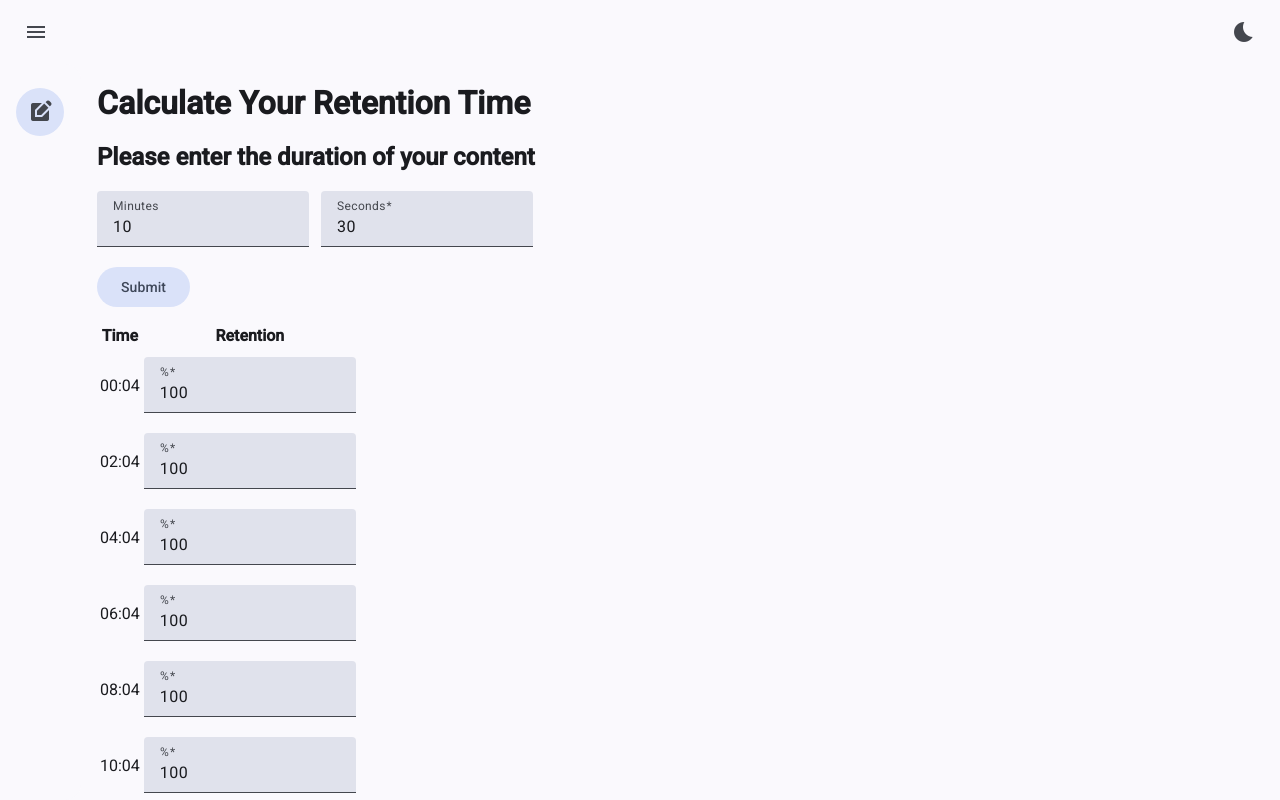
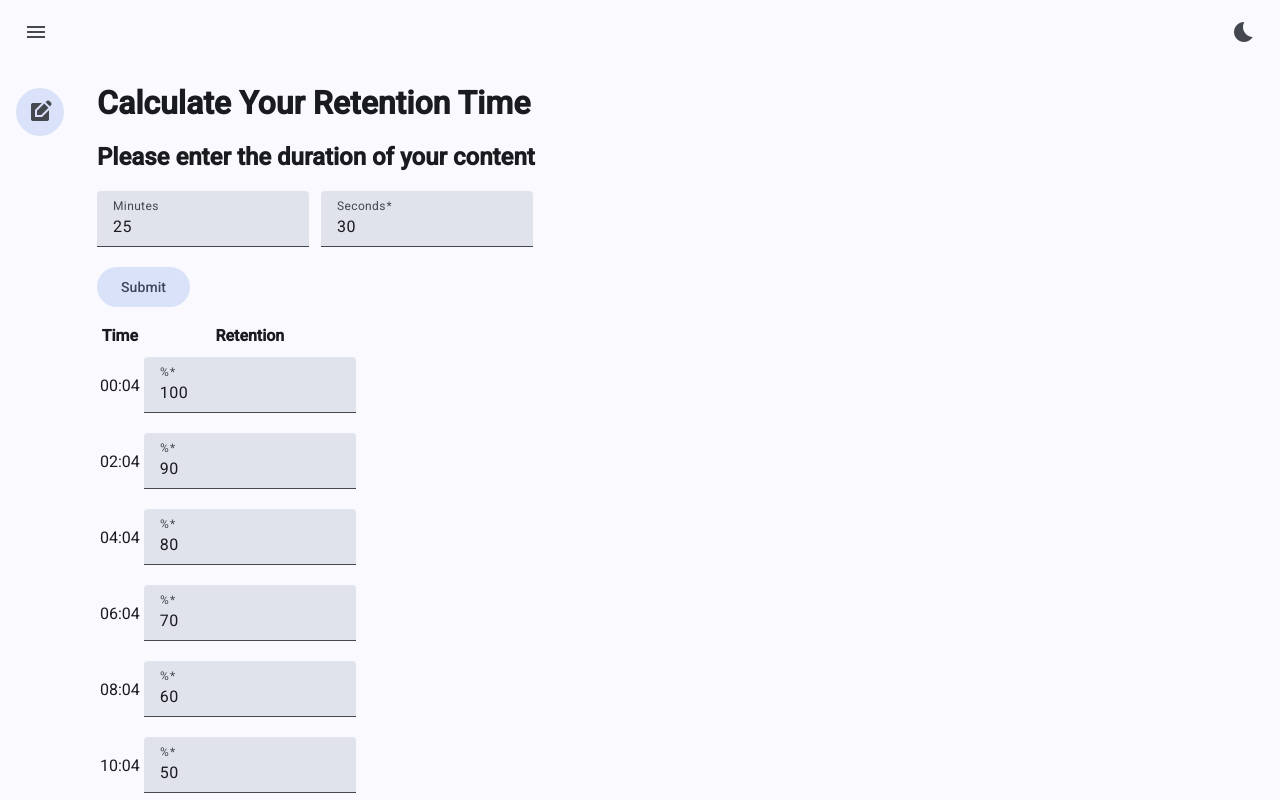
Before and after one commit to 43and18zeroes/approximate-watchtime, an Angular app: page /data-entry in a window 1280 px wide. Built offline with nearby package versions, Linux system fonts and the light colour scheme.

Commit message:
fillPercentages

```diff
--- a/src/app/pages/data-entry-component/data-entry-component.ts
+++ b/src/app/pages/data-entry-component/data-entry-component.ts
@@ -50,18 +50,23 @@ export class DataEntryComponent {
 
   fillAndSubmitForm() {
     // Setzt gültige Werte: Minuten (max 10) und Sekunden (0-59)
-    this.minutes = 10;
+    this.minutes = 25;
     this.seconds = 30;
     this.submit();
   }
 
   fillPercentages() {
+    let inputValue = 100;
     const percentageInputs = document.getElementsByClassName('script__class');
 
     for (let i = 0; i < percentageInputs.length; i++) {
       const input = percentageInputs[i] as HTMLInputElement;
-      console.log('input', input);
-      input.value = '100';
+      input.value = inputValue.toString();
+      inputValue -= 10;
+
+      if(inputValue < 0) {
+        inputValue += 10;
+      }
     }
   }
 }
```
